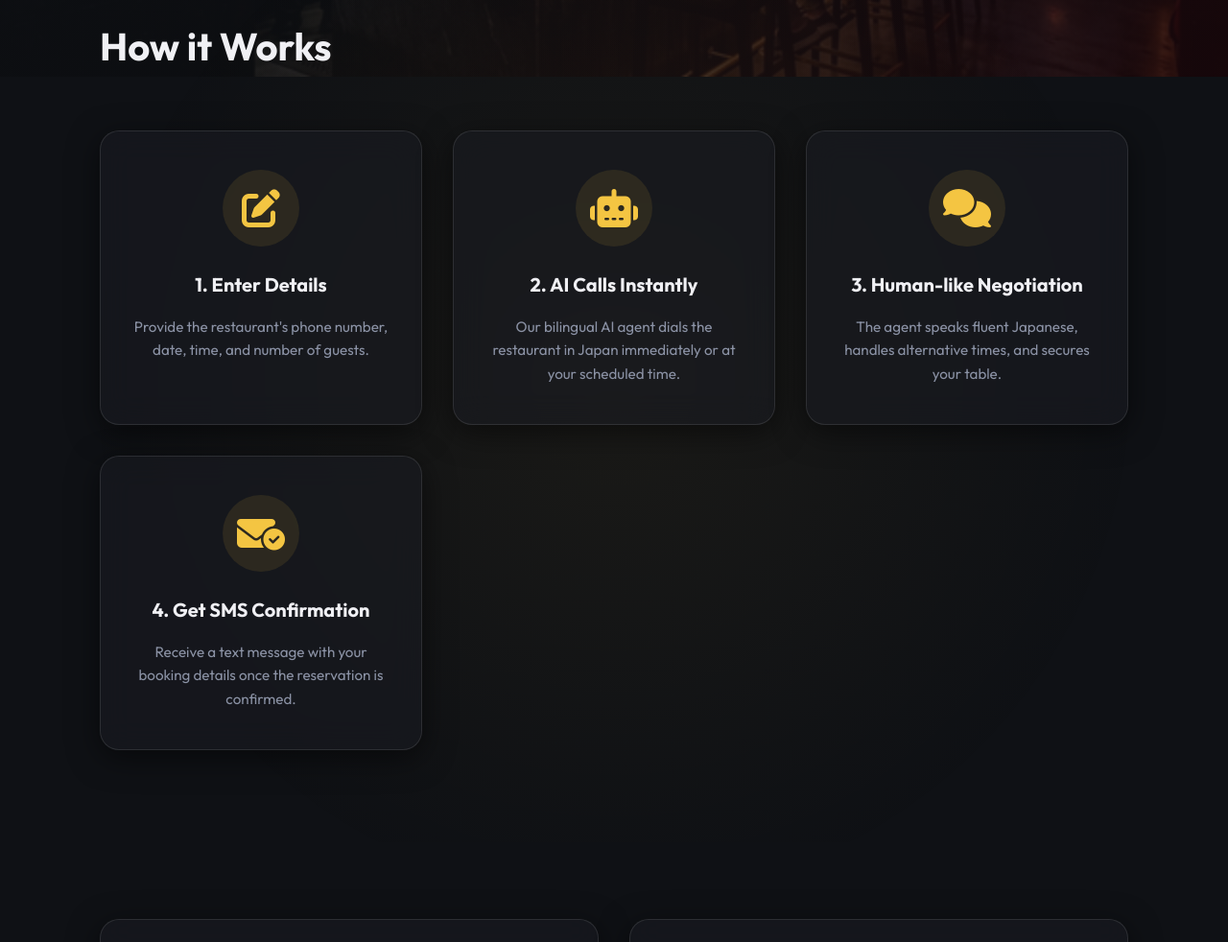
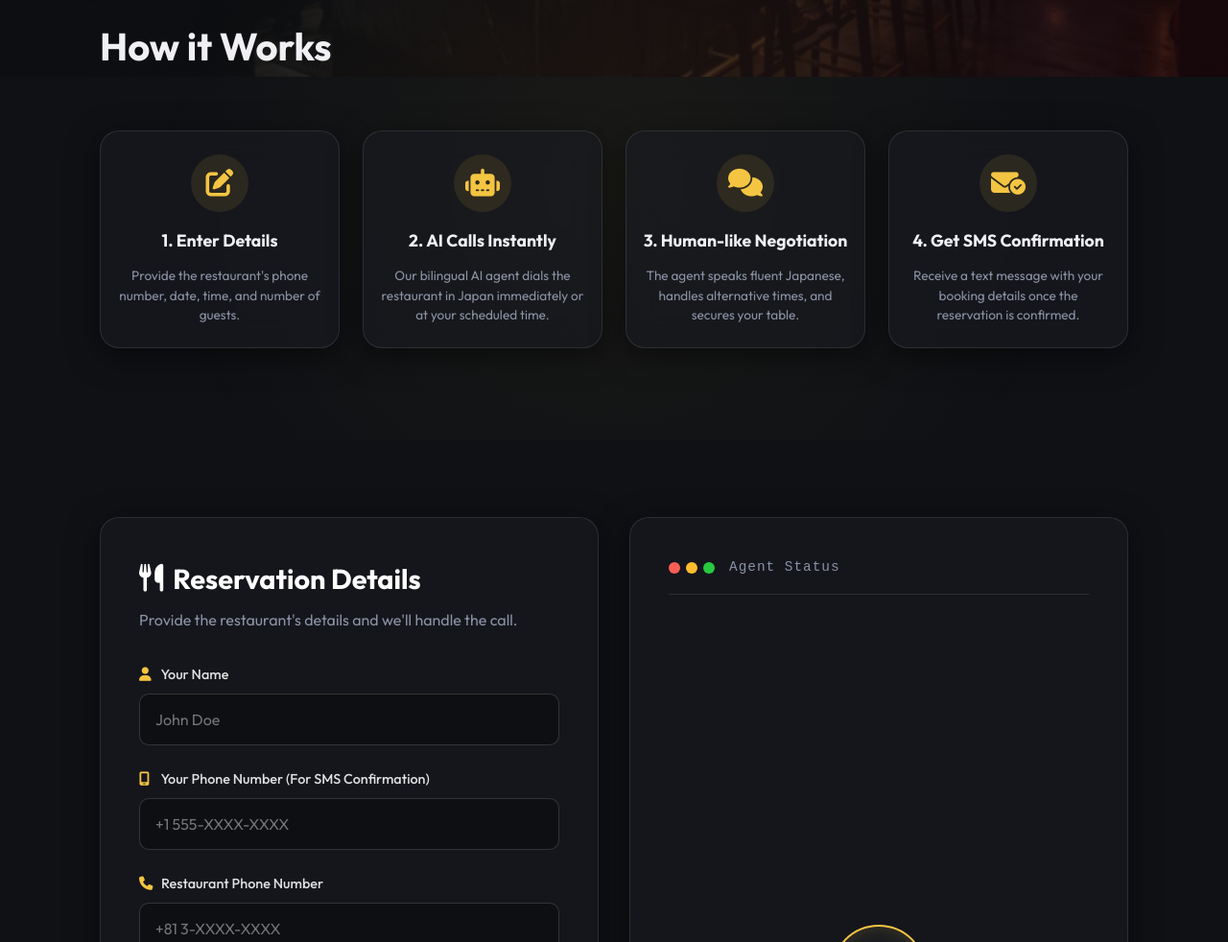
Before and after one commit to judycheninds/moshi_moshi, a website: page index.html in a window 1280 px wide. Shown: the part 720-1702 px from the top of the page at 96% size. Drawn offline with Linux system fonts and the light colour scheme.

Commit message:
style: compact 'How it Works' section into a single row

```diff
--- a/styles.css
+++ b/styles.css
@@ -242,12 +242,12 @@ h3 {
 
 .steps-grid {
     display: grid;
-    grid-template-columns: repeat(auto-fit, minmax(250px, 1fr));
-    gap: 2rem;
+    grid-template-columns: repeat(4, 1fr);
+    gap: 1.5rem;
 }
 
 .step-card {
-    padding: 2.5rem 2rem;
+    padding: 1.5rem 1rem;
     text-align: center;
     transition: transform 0.3s ease, box-shadow 0.3s ease;
     height: 100%;
@@ -257,18 +257,18 @@ h3 {
 }
 
 .step-card:hover {
-    transform: translateY(-10px);
+    transform: translateY(-5px);
     border-color: var(--accent-gold);
     box-shadow: 0 10px 30px rgba(244, 197, 66, 0.1);
 }
 
 .step-icon {
-    font-size: 2.5rem;
+    font-size: 1.8rem;
     color: var(--accent-gold);
-    margin-bottom: 1.5rem;
+    margin-bottom: 1rem;
     background: rgba(244, 197, 66, 0.1);
-    width: 80px;
-    height: 80px;
+    width: 60px;
+    height: 60px;
     display: flex;
     align-items: center;
     justify-content: center;
@@ -276,15 +276,28 @@ h3 {
 }
 
 .step-card h3 {
-    font-size: 1.25rem;
-    margin-bottom: 1rem;
+    font-size: 1.1rem;
+    margin-bottom: 0.75rem;
     color: var(--text-main);
 }
 
 .step-card p {
     color: var(--text-muted);
-    font-size: 0.95rem;
-    line-height: 1.6;
+    font-size: 0.85rem;
+    line-height: 1.5;
+}
+
+/* Media query for mobile steps */
+@media (max-width: 992px) {
+    .steps-grid {
+        grid-template-columns: repeat(2, 1fr);
+    }
+}
+
+@media (max-width: 600px) {
+    .steps-grid {
+        grid-template-columns: 1fr;
+    }
 }
 
 /* Form Panel */
--- a/www/styles.css
+++ b/www/styles.css
@@ -242,12 +242,12 @@ h3 {
 
 .steps-grid {
     display: grid;
-    grid-template-columns: repeat(auto-fit, minmax(250px, 1fr));
-    gap: 2rem;
+    grid-template-columns: repeat(4, 1fr);
+    gap: 1.5rem;
 }
 
 .step-card {
-    padding: 2.5rem 2rem;
+    padding: 1.5rem 1rem;
     text-align: center;
     transition: transform 0.3s ease, box-shadow 0.3s ease;
     height: 100%;
@@ -257,18 +257,18 @@ h3 {
 }
 
 .step-card:hover {
-    transform: translateY(-10px);
+    transform: translateY(-5px);
     border-color: var(--accent-gold);
     box-shadow: 0 10px 30px rgba(244, 197, 66, 0.1);
 }
 
 .step-icon {
-    font-size: 2.5rem;
+    font-size: 1.8rem;
     color: var(--accent-gold);
-    margin-bottom: 1.5rem;
+    margin-bottom: 1rem;
     background: rgba(244, 197, 66, 0.1);
-    width: 80px;
-    height: 80px;
+    width: 60px;
+    height: 60px;
     display: flex;
     align-items: center;
     justify-content: center;
@@ -276,15 +276,28 @@ h3 {
 }
 
 .step-card h3 {
-    font-size: 1.25rem;
-    margin-bottom: 1rem;
+    font-size: 1.1rem;
+    margin-bottom: 0.75rem;
     color: var(--text-main);
 }
 
 .step-card p {
     color: var(--text-muted);
-    font-size: 0.95rem;
-    line-height: 1.6;
+    font-size: 0.85rem;
+    line-height: 1.5;
+}
+
+/* Media query for mobile steps */
+@media (max-width: 992px) {
+    .steps-grid {
+        grid-template-columns: repeat(2, 1fr);
+    }
+}
+
+@media (max-width: 600px) {
+    .steps-grid {
+        grid-template-columns: 1fr;
+    }
 }
 
 /* Form Panel */
```
